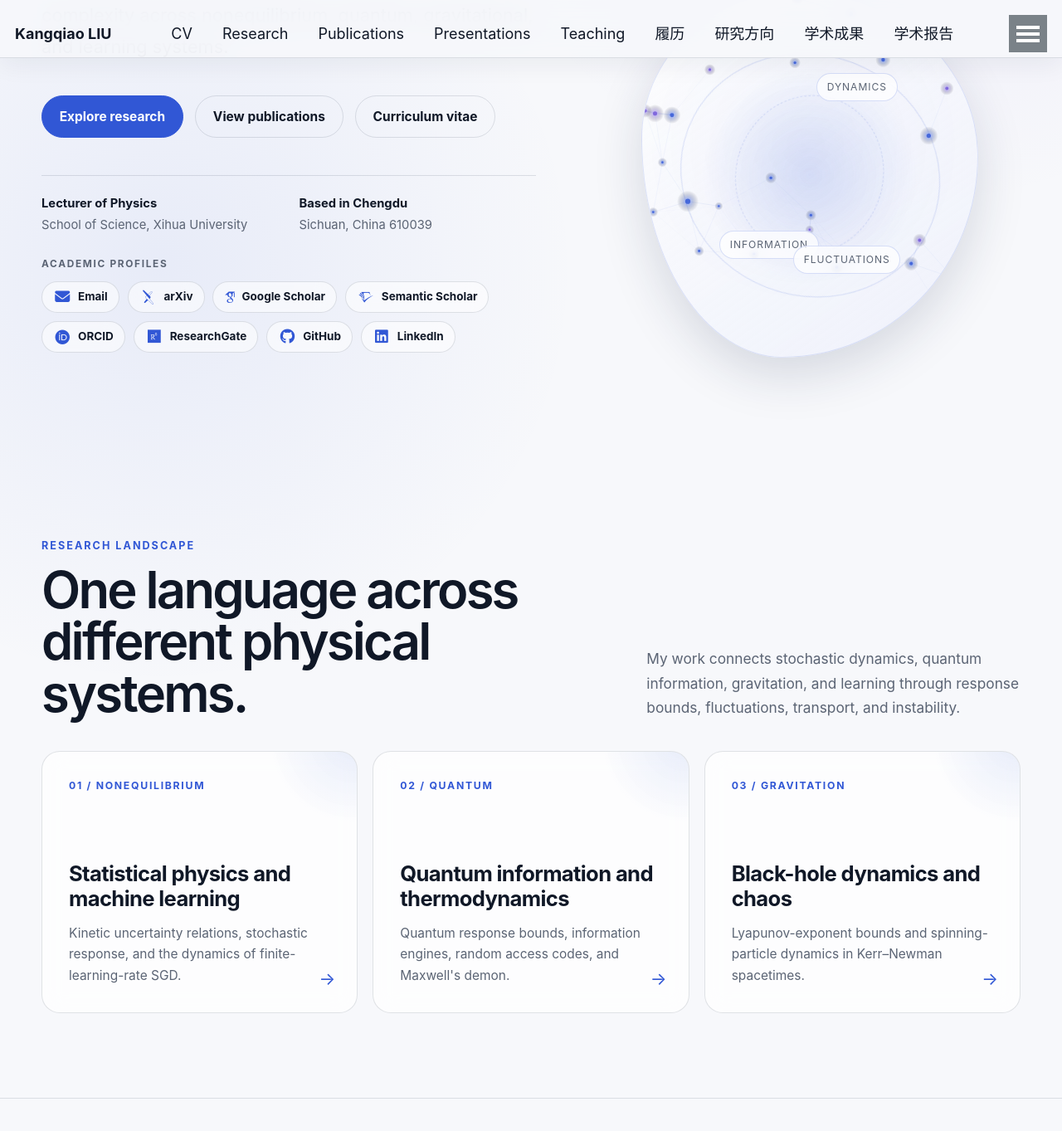
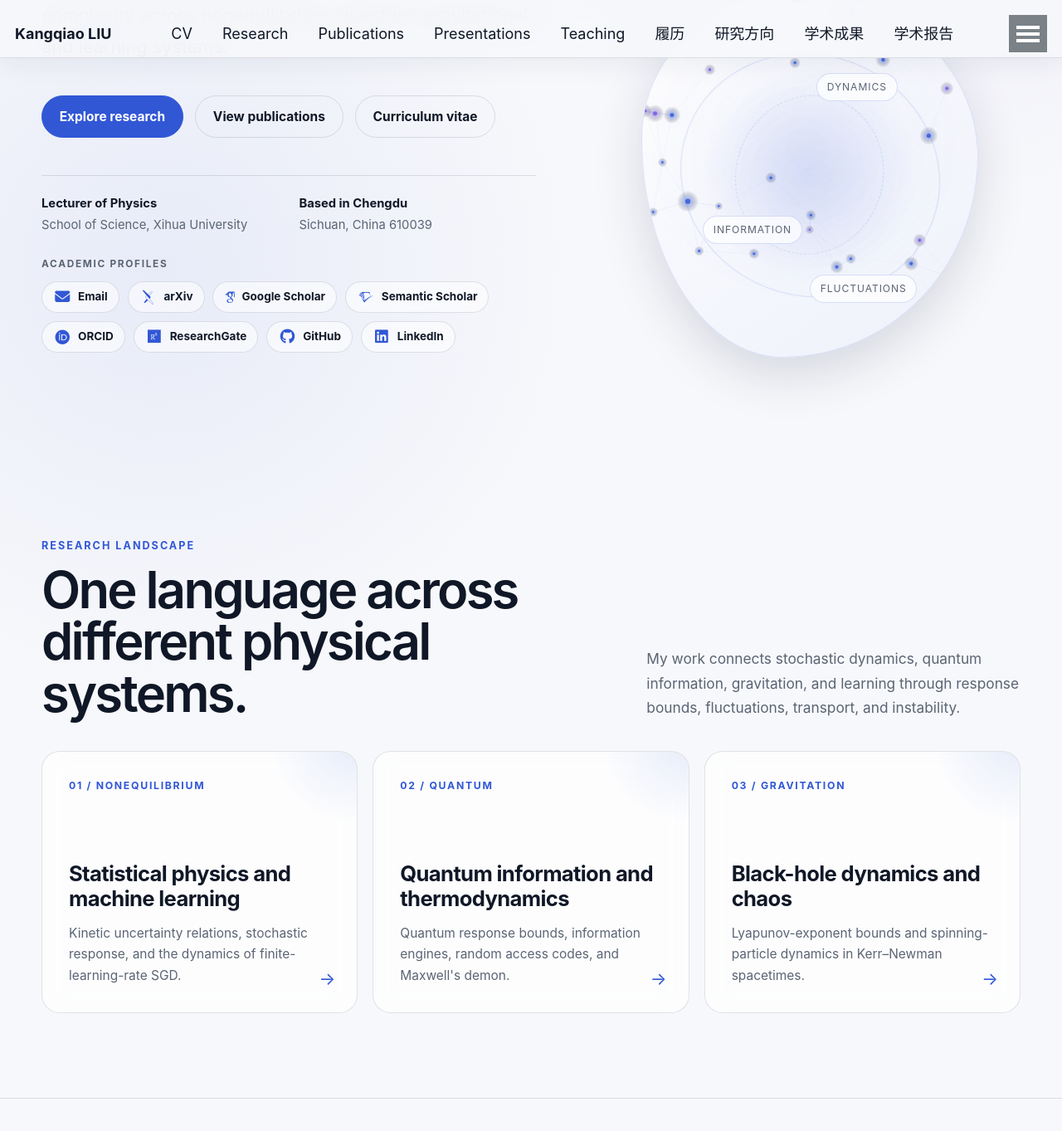
Before and after one commit to KangqiaoLiu/KangqiaoLiu.github.io, a Jekyll site: the page built from _pages/about.md, in a window 1280 px wide and 1400 px high, scrolled down 522 px. Shown: the top 1363 px of the window at 83% size. Built offline with Jekyll 4.4.1, drawn with Linux system fonts in a browser that asks for light colours; some web fonts are replaced.

Commit message:
Separate overlapping homepage particle labels

```diff
--- a/_sass/_home-media-spacing.scss
+++ b/_sass/_home-media-spacing.scss
@@ -15,13 +15,13 @@
 }
 
 .ai-home-particle-card .ai-orbit-label--two {
-  bottom: 27%;
-  left: 23%;
+  bottom: 31%;
+  left: 18%;
 }
 
 .ai-home-particle-card .ai-orbit-label--three {
-  right: 23%;
-  bottom: 23%;
+  right: 18%;
+  bottom: 15%;
 }
 
 @media (max-width: 640px) {
@@ -36,12 +36,12 @@
   }
 
   .ai-home-particle-card .ai-orbit-label--two {
-    bottom: 26%;
-    left: 19%;
+    bottom: 30%;
+    left: 16%;
   }
 
   .ai-home-particle-card .ai-orbit-label--three {
-    right: 19%;
-    bottom: 20%;
+    right: 16%;
+    bottom: 14%;
   }
 }
```
